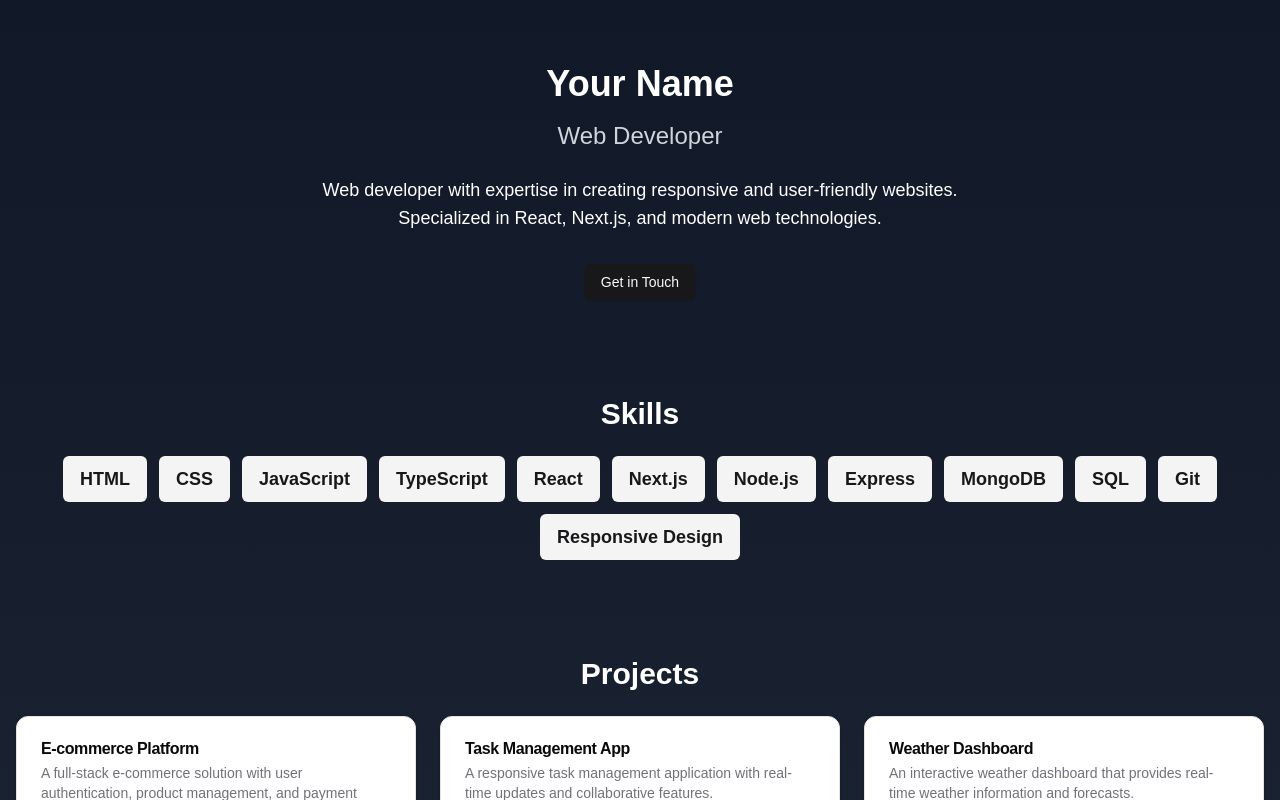
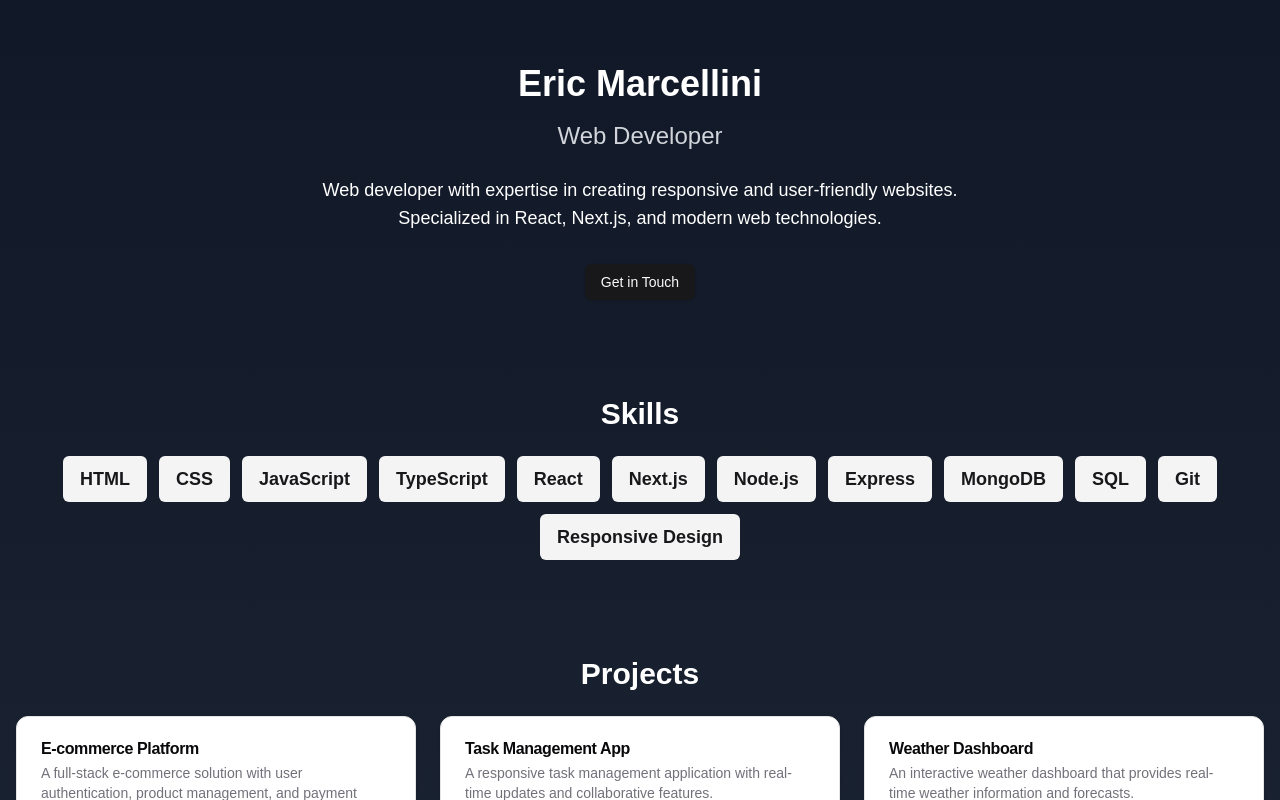
Before and after one commit to ericmarcellini/ReactjsPortfolio, a Next.js app: page / in a window 1280 px wide. Shown: the top 800 px of the page. Built offline with nearby package versions, Linux system fonts and the light colour scheme.

Commit message:
small changes

```diff
--- a/components/introduction.tsx
+++ b/components/introduction.tsx
@@ -4,7 +4,7 @@
 export default function Introduction() {
   return (
     <section className="text-center">
-      <h1 className="text-4xl font-bold mb-4">Your Name</h1>
+      <h1 className="text-4xl font-bold mb-4">Eric Marcellini</h1>
       <h2 className="text-2xl text-gray-300 mb-6">Web Developer</h2>
       <p className="text-lg mb-8 max-w-2xl mx-auto">
         Web developer with expertise in creating responsive and user-friendly websites. Specialized in React,
```
